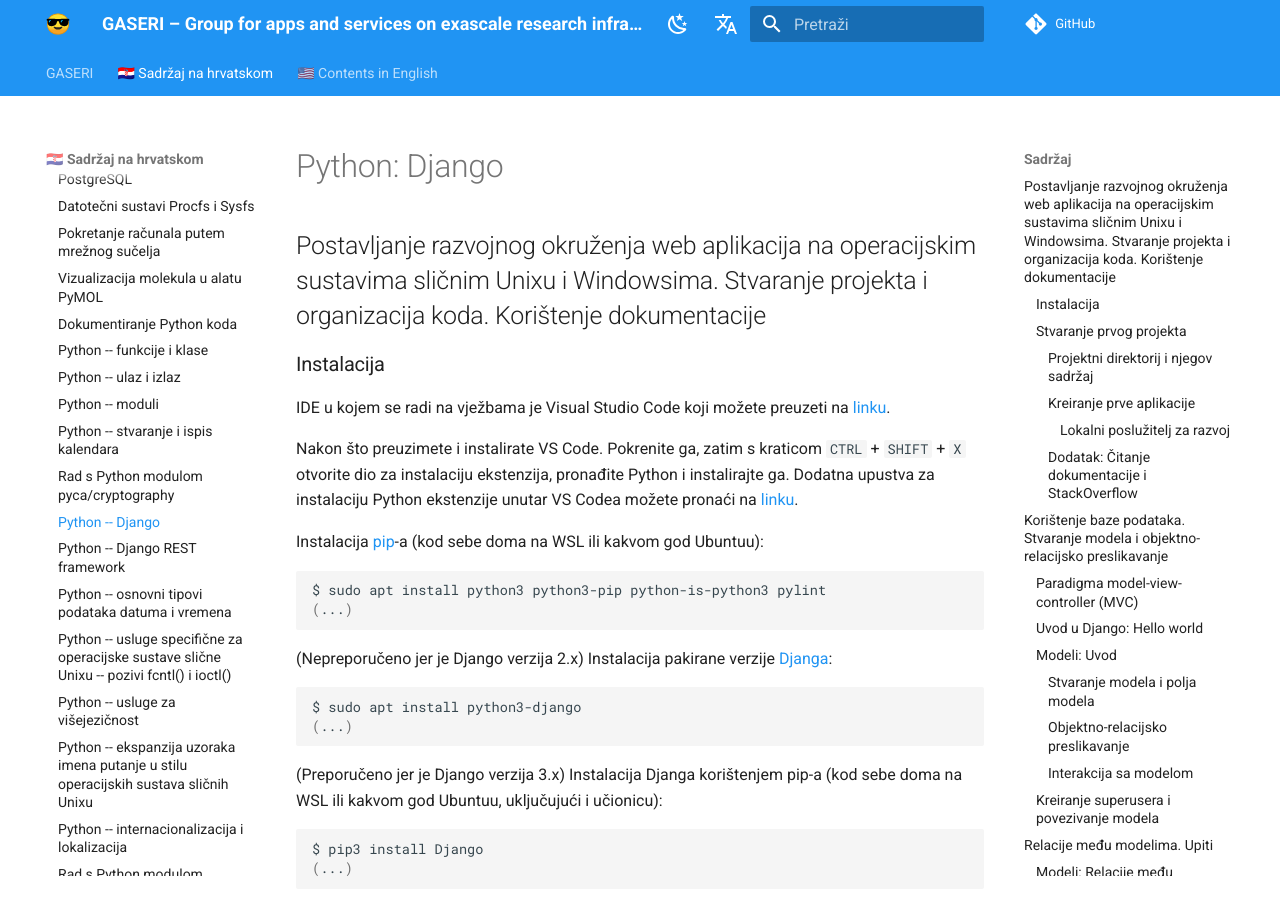
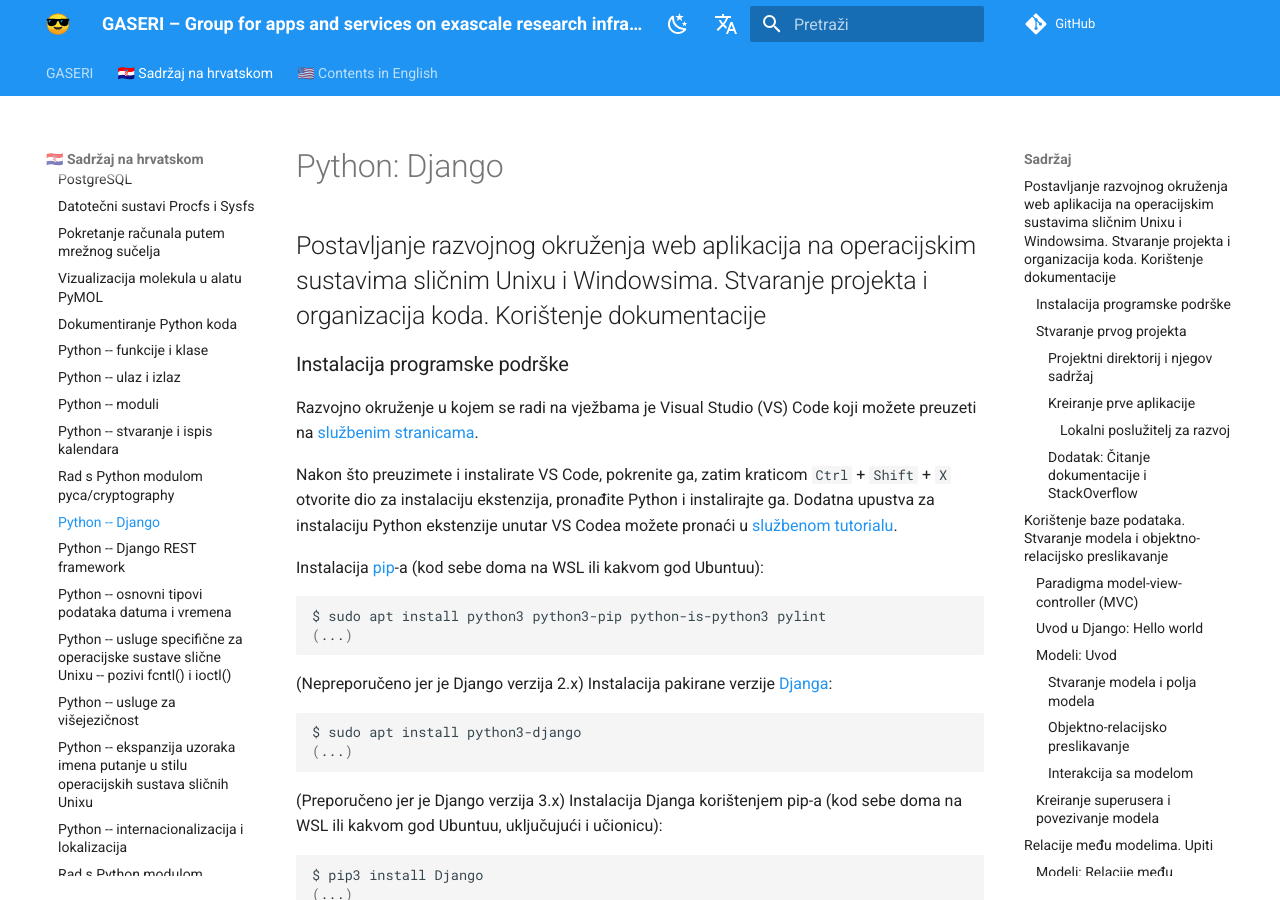
Before and after one commit to gaseri/website, an MkDocs documentation site: the page built from docs/hr/nastava/materijali/python-modul-django.md, in a window 1280 px wide and 900 px high. Built offline with MkDocs 1.6.1 and Material for MkDocs 9.7.7, drawn with Linux system fonts in a browser that asks for light colours; comment, search, counter and statistics services are not loaded.

Commit message:
Cleaned up PW guide for VS Code

```diff
--- a/docs/hr/nastava/materijali/python-modul-django.md
+++ b/docs/hr/nastava/materijali/python-modul-django.md
@@ -6,11 +6,11 @@
 
 ## Postavljanje razvojnog okruženja web aplikacija na operacijskim sustavima sličnim Unixu i Windowsima. Stvaranje projekta i organizacija koda. Korištenje dokumentacije
 
-### Instalacija
-
-IDE u kojem se radi na vježbama je Visual Studio Code koji možete preuzeti na [linku](https://code.visualstudio.com/).
-
-Nakon što preuzimete i instalirate VS Code. Pokrenite ga, zatim s kraticom `CTRL` + `SHIFT` + `X` otvorite dio za instalaciju ekstenzija, pronađite Python i instalirajte ga. Dodatna upustva za instalaciju Python ekstenzije unutar VS Codea možete pronaći na [linku](https://code.visualstudio.com/docs/python/python-tutorial).
+### Instalacija programske podrške
+
+Razvojno okruženje u kojem se radi na vježbama je Visual Studio (VS) Code koji možete preuzeti na [službenim stranicama](https://code.visualstudio.com/).
+
+Nakon što preuzimete i instalirate VS Code, pokrenite ga, zatim kraticom `Ctrl` + `Shift` + `X` otvorite dio za instalaciju ekstenzija, pronađite Python i instalirajte ga. Dodatna upustva za instalaciju Python ekstenzije unutar VS Codea možete pronaći u [službenom tutorialu](https://code.visualstudio.com/docs/python/python-tutorial).
 
 Instalacija [pip](https://pypi.org/project/pip/)-a (kod sebe doma na WSL ili kakvom god Ubuntuu):
 
```
